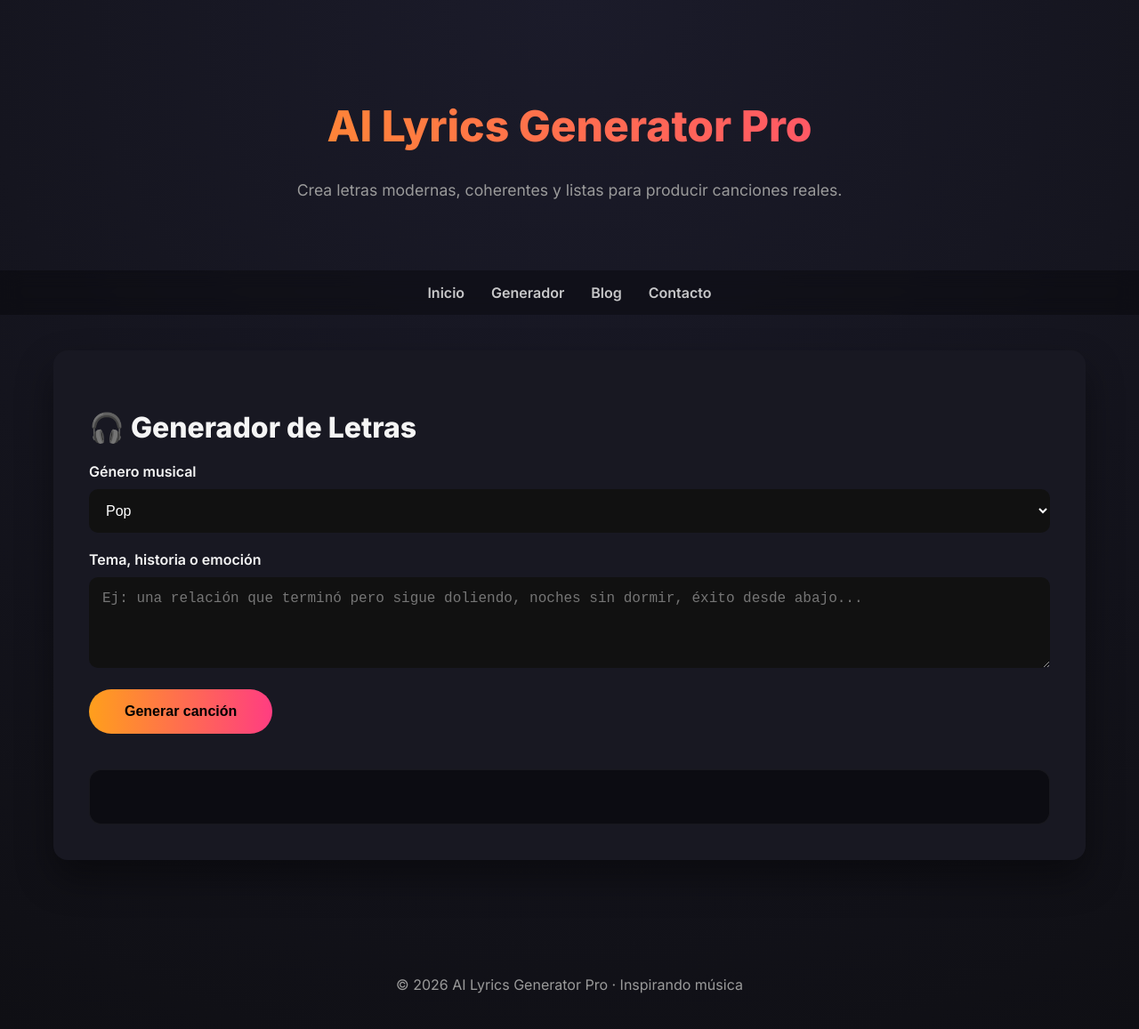
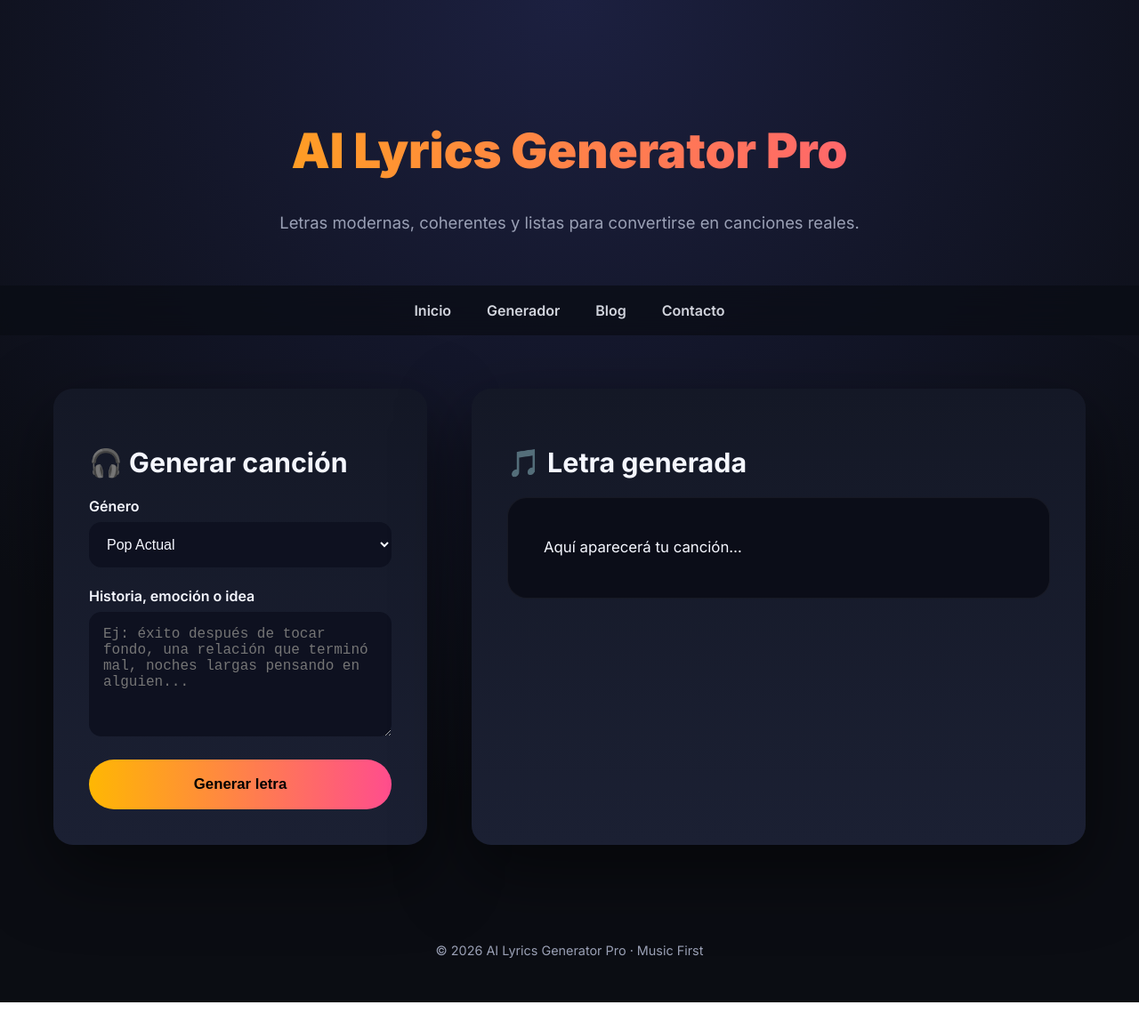
Before and after one commit to abelviladrich13-debug/AI-Lyrics-generator, a plain HTML site: page index.html in a window 1280 px wide. Shown: the whole page at 89% size. After the commit the page ends 1127 px from the top, so only its background shows below. Drawn offline with Linux system fonts and the light colour scheme.

Commit message:
Update index.html

```diff
--- a/index.html
+++ b/index.html
@@ -3,21 +3,22 @@
 <head>
 <meta charset="UTF-8">
 <meta name="viewport" content="width=device-width, initial-scale=1.0">
+
 <title>AI Lyrics Generator Pro</title>
+<meta name="description" content="Generador profesional de letras de canciones con estilo actual. Pop, Trap, Reggaetón, Indie, R&B y más.">
 
-<meta name="description" content="Generador profesional de letras de canciones con IA. Pop, Trap, Reggaetón, Indie, Rap y más.">
 <link rel="icon" href="favicon.ico">
-
-<link href="https://fonts.googleapis.com/css2?family=Inter:wght@300;400;600;800&display=swap" rel="stylesheet">
+<link href="https://fonts.googleapis.com/css2?family=Inter:wght@300;400;600;700;900&display=swap" rel="stylesheet">
 
 <style>
 :root{
-    --bg:#0f0f14;
-    --card:#181822;
-    --accent:#ff9f1c;
-    --accent2:#ff3d81;
-    --text:#f5f5f5;
-    --muted:#9a9a9a;
+    --bg:#0b0d13;
+    --panel:#141826;
+    --panel2:#1b2033;
+    --accent:#ffb703;
+    --accent2:#ff4d8d;
+    --text:#f5f7ff;
+    --muted:#9aa0b5;
 }
 
 *{box-sizing:border-box}
@@ -25,114 +26,129 @@
 body{
     margin:0;
     font-family:'Inter',sans-serif;
-    background:radial-gradient(circle at top,#1b1b2a,#0f0f14);
+    background:radial-gradient(circle at top,#1c2040,#0b0d13 70%);
     color:var(--text);
 }
 
+/* HEADER */
 header{
-    padding:80px 20px;
+    padding:100px 20px 60px;
     text-align:center;
 }
-
 header h1{
-    font-size:3rem;
-    font-weight:800;
+    font-size:3.4rem;
+    font-weight:900;
     background:linear-gradient(90deg,var(--accent),var(--accent2));
     -webkit-background-clip:text;
     color:transparent;
 }
-
 header p{
+    max-width:800px;
+    margin:20px auto 0;
     color:var(--muted);
-    max-width:700px;
-    margin:20px auto 0;
-    font-size:1.1rem;
+    font-size:1.15rem;
 }
 
+/* NAV */
 nav{
+    position:sticky;
+    top:0;
+    z-index:10;
+    background:rgba(10,12,20,.75);
+    backdrop-filter:blur(14px);
     display:flex;
     justify-content:center;
-    gap:30px;
-    padding:15px;
-    background:rgba(0,0,0,.3);
-    backdrop-filter:blur(10px);
+    gap:40px;
+    padding:18px;
 }
-
 nav a{
     color:var(--text);
     text-decoration:none;
     font-weight:600;
-    opacity:.8;
+    opacity:.85;
 }
 nav a:hover{opacity:1;color:var(--accent)}
 
+/* LAYOUT */
 main{
     max-width:1200px;
     margin:auto;
-    padding:40px 20px;
+    padding:60px 20px;
+}
+.grid{
+    display:grid;
+    grid-template-columns:420px 1fr;
+    gap:50px;
 }
 
-.card{
-    background:var(--card);
-    border-radius:16px;
+/* PANELS */
+.panel{
+    background:linear-gradient(180deg,var(--panel),var(--panel2));
+    border-radius:22px;
     padding:40px;
-    margin-bottom:50px;
-    box-shadow:0 20px 40px rgba(0,0,0,.4);
+    box-shadow:0 30px 80px rgba(0,0,0,.5);
 }
 
 h2{
-    font-size:2rem;
+    font-size:1.9rem;
     margin-bottom:20px;
 }
 
+/* FORM */
 label{
+    font-weight:600;
+    margin-bottom:8px;
     display:block;
-    margin-bottom:10px;
-    font-weight:600;
 }
-
-input,select,textarea{
+select,textarea{
     width:100%;
-    padding:15px;
-    border-radius:10px;
+    padding:16px;
+    margin-bottom:22px;
+    border-radius:14px;
     border:none;
-    margin-bottom:20px;
-    background:#111;
-    color:#fff;
+    background:#0e1120;
+    color:var(--text);
     font-size:1rem;
 }
-
 textarea{resize:vertical}
 
+/* BUTTON */
 button{
-    padding:16px 40px;
+    width:100%;
+    padding:18px;
+    border:none;
     border-radius:50px;
-    border:none;
-    font-weight:700;
+    font-weight:800;
+    font-size:1.05rem;
     cursor:pointer;
     background:linear-gradient(90deg,var(--accent),var(--accent2));
     color:#000;
-    font-size:1rem;
     transition:.3s;
 }
+button:hover{transform:scale(1.04)}
 
-button:hover{transform:scale(1.05)}
-
+/* LYRICS */
 #lyrics{
-    margin-top:40px;
     white-space:pre-line;
-    background:#0c0c12;
-    padding:30px;
-    border-radius:14px;
-    line-height:1.8;
+    line-height:1.9;
     font-size:1.05rem;
+    background:#0b0d18;
+    padding:40px;
+    border-radius:22px;
     border:1px solid rgba(255,255,255,.05);
 }
 
+/* FOOTER */
 footer{
     text-align:center;
-    padding:40px;
+    padding:50px;
     color:var(--muted);
+    font-size:.9rem;
+}
+
+/* RESPONSIVE */
+@media(max-width:900px){
+    .grid{grid-template-columns:1fr}
 }
 </style>
 </head>
@@ -141,7 +157,7 @@ footer{
 
 <header>
 <h1>AI Lyrics Generator Pro</h1>
-<p>Crea letras modernas, coherentes y listas para producir canciones reales.</p>
+<p>Letras modernas, coherentes y listas para convertirse en canciones reales.</p>
 </header>
 
 <nav>
@@ -153,93 +169,92 @@ footer{
 
 <main>
 
-<section class="card">
-<h2>🎧 Generador de Letras</h2>
+<div class="grid">
 
-<label>Género musical</label>
+<div class="panel">
+<h2>🎧 Generar canción</h2>
+
+<label>Género</label>
 <select id="style">
-<option>Pop</option>
+<option>Pop Actual</option>
+<option>Sad Pop</option>
 <option>Trap</option>
-<option>Reggaetón</option>
-<option>Indie</option>
+<option>Reggaetón Moderno</option>
 <option>R&B</option>
+<option>Indie / Alt</option>
+<option>Afrobeat</option>
 <option>Drill</option>
-<option>Afrobeat</option>
-<option>Synthwave</option>
-<option>Sad Pop</option>
 <option>Lo-fi</option>
 </select>
 
-<label>Tema, historia o emoción</label>
-<textarea id="topic" rows="4" placeholder="Ej: una relación que terminó pero sigue doliendo, noches sin dormir, éxito desde abajo..."></textarea>
+<label>Historia, emoción o idea</label>
+<textarea id="topic" rows="6" placeholder="Ej: éxito después de tocar fondo, una relación que terminó mal, noches largas pensando en alguien..."></textarea>
 
-<button onclick="generateLyrics()">Generar canción</button>
+<button onclick="generateLyrics()">Generar letra</button>
+</div>
 
-<div id="lyrics"></div>
-</section>
+<div class="panel">
+<h2>🎵 Letra generada</h2>
+<div id="lyrics">Aquí aparecerá tu canción…</div>
+</div>
+
+</div>
 
 </main>
 
 <footer>
-© 2026 AI Lyrics Generator Pro · Inspirando música
+© 2026 AI Lyrics Generator Pro · Music First
 </footer>
 
 <script>
 function generateLyrics(){
 const topic=document.getElementById("topic").value.trim();
 const style=document.getElementById("style").value;
-if(!topic){alert("Escribe un tema o historia");return;}
+if(!topic){alert("Escribe una idea o historia");return;}
 
-const blocks={
-Pop:[
-"Luces encendidas, pero por dentro todo está en pausa,\nsonrío en fotos viejas fingiendo que no pasa nada.",
-"No sé si fue destino o solo mala sincronía,\npero tu nombre aún aparece cuando acaba el día.",
-"Dicen que el tiempo cura, pero mienten un poco,\nhay heridas que solo aprenden a hacerse en silencio."
+const db={
+"Pop Actual":[
+"No éramos perfectos, pero era real,\npor eso dolió cuando todo se fue.",
+"Aprendí a sonreír con el pecho roto,\npor fuera bien, por dentro en modo avión."
 ],
-Trap:[
-"Vengo de abajo, donde nadie apuesta,\nahora hablan de mí los que nunca me miran.",
-"Demasiadas noches frías pensando en el mañana,\naprendí a confiar solo en mí y en mi palabra.",
-"El dinero no cura vacíos,\npero compra el silencio de muchos enemigos."
+"Sad Pop":[
+"Te fuiste lento, sin hacer ruido,\ny ahora todo pesa un poco más.",
+"Hay silencios que gritan tu nombre\ncuando la noche se queda sola."
 ],
-Reggaeton:[
-"La noche está pa’ pecar lento,\ntu cuerpo hablando un idioma que no miento.",
-"Se pega cuando caminas,\ncuando te vas me dejas preso de tu rutina.",
-"No prometo nada eterno,\nsolo sudar verdades hasta que salga el sol."
+"Trap":[
+"Desde abajo aprendí a no confiar,\nahora subo solo, sin mirar atrás.",
+"No fue suerte, fue aguantar,\ncuando nadie apostaba nada."
 ],
-Indie:[
-"La ciudad duerme pero yo no,\nmis pensamientos hacen ruido.",
-"Aprendí a perderme para encontrarme,\na escribir canciones que nunca te envié."
+"Reggaetón Moderno":[
+"Nos perdimos bailando despacio,\ncomo si mañana no importara.",
+"No prometí quedarme,\nsolo que esta noche fuera real."
 ],
-RNB:[
-"Tu ausencia pesa más de noche,\ncuando el mundo baja el volumen.",
-"No era amor perfecto,\nera real, y por eso dolió."
+"R&B":[
+"Tu ausencia suena más fuerte de noche,\ncuando todo baja el volumen.",
+"No era amor perfecto,\nera honesto, y eso duele más."
 ],
-Drill:[
-"La calle no perdona errores,\naprendí a moverme sin hacer ruido.",
-"No confíes en palabras bonitas,\nconfía en acciones cuando nadie mira."
+"Indie / Alt":[
+"Guardo mensajes que nunca envié,\npor si algún día vuelves.",
+"La ciudad sigue igual,\npero yo no."
 ],
-Afrobeat:[
-"Sudor y sonrisas bajo la luna,\nla vida se siente mejor cuando vibra.",
-"Muévete lento, siente el tempo,\nhoy el problema se queda afuera."
+"Afrobeat":[
+"Muévete lento, siente el pulso,\nhoy no existen los problemas.",
+"Sonrisas sudadas bajo la luna,\nla vida vibra mejor así."
 ],
-Synthwave:[
-"Neones llorando sobre el asfalto,\nrecuerdos digitales que no se borran.",
-"Vivimos rápido,\namamos como si mañana no existiera."
+"Drill":[
+"La calle enseña sin avisar,\nsi fallas una vez no hay replay.",
+"Silencio, estrategia y paciencia,\nno todos juegan limpio."
 ],
-SadPop:[
-"Te fuiste sin cerrar la puerta,\ny ahora entra frío cada vez que recuerdo.",
-"Sonrío fuerte,\npero por dentro todo tiembla."
-],
-Lofi:[
-"Café frío, lluvia afuera,\nplaylist triste para pensar menos.",
-"No pasa nada,\npero tampoco pasa todo."
+"Lo-fi":[
+"Café frío, lluvia afuera,\npensamientos en repeat.",
+"No pasa nada,\npero todo se siente."
 ]
 };
 
-const pick=()=>blocks[style][Math.floor(Math.random()*blocks[style].length)];
+const pick=()=>db[style][Math.floor(Math.random()*db[style].length)];
 
 const song=`
-🎵 "${topic.toUpperCase()}" — ${style}
+🎧 "${topic.toUpperCase()}" — ${style}
 
 [Intro]
 ${pick()}
@@ -260,7 +275,7 @@ ${pick()}
 [Puente]
 ${pick()}
 
-[Coro Final]
+[Coro Final / Outro]
 ${pick()}
 ${pick()}
 `;
```
